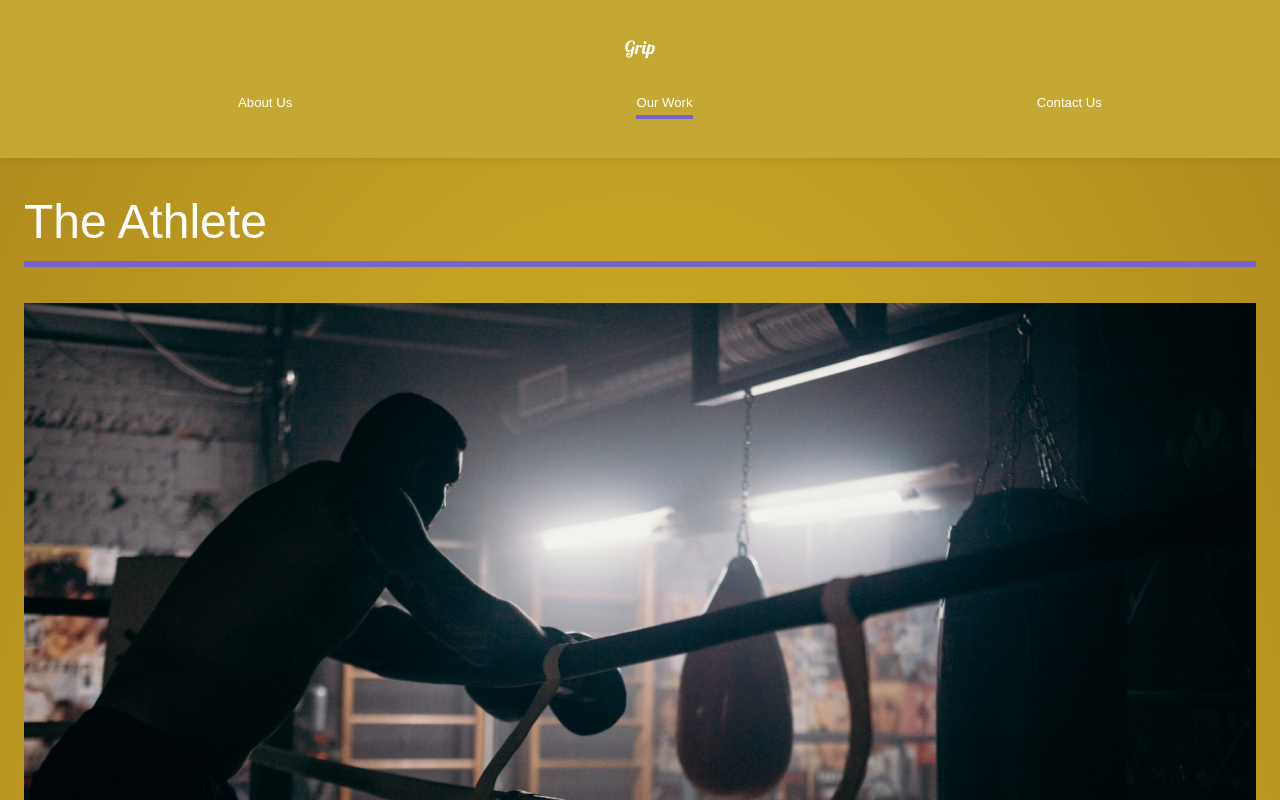
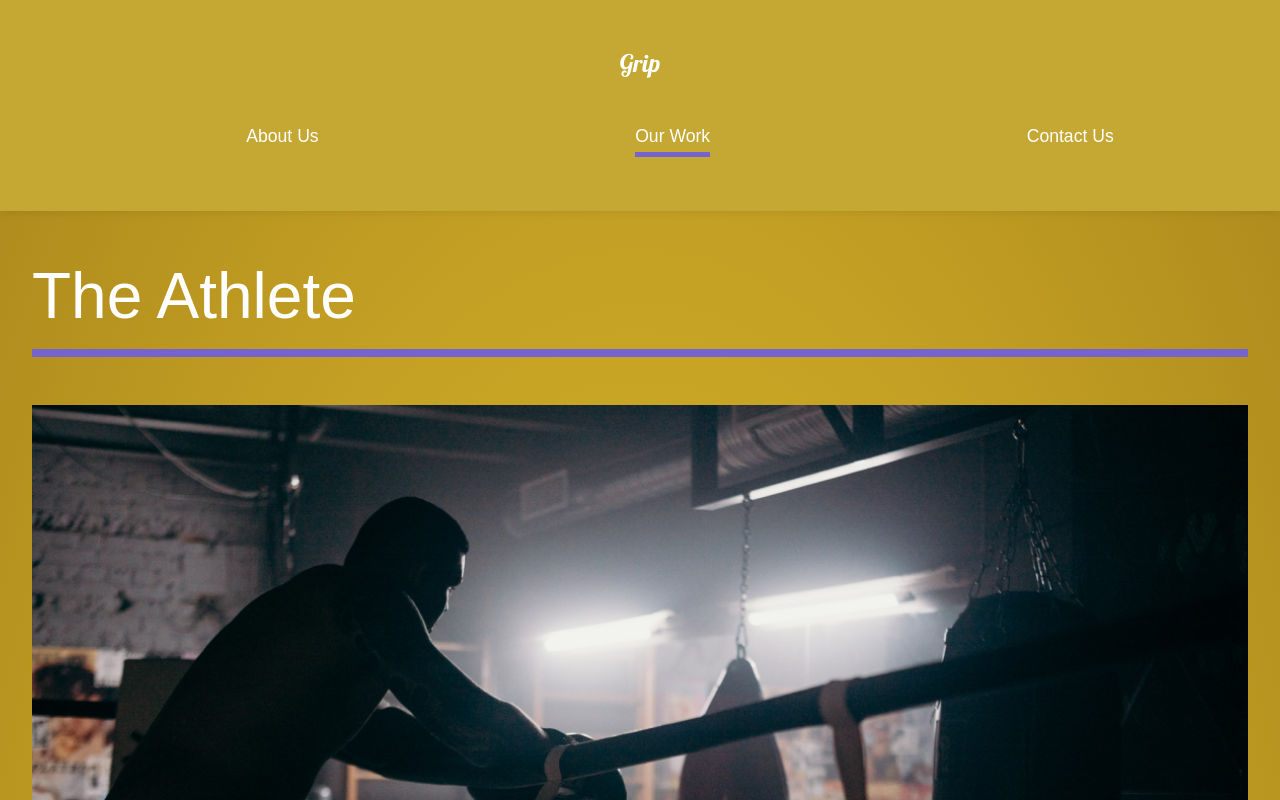
Before and after one commit to urkin-dev/grip, a React (Create React App) app: page /work in a window 1280 px wide. Shown: the top 800 px of the page. Built offline with nearby package versions, Linux system fonts and the light colour scheme.

Commit message:
Fix styles

```diff
--- a/src/components/GlobalStyle.js
+++ b/src/components/GlobalStyle.js
@@ -12,10 +12,9 @@ const GlobalStyle = createGlobalStyle`
         box-sizing: border-box;
     }
 
-    html{
     @media (max-width: 1700px){
         font-size: 75%;
-
+    }
 
     body {
         overflow-x: hidden;
@@ -67,7 +66,7 @@ const GlobalStyle = createGlobalStyle`
 
     span {
         font-weight: bold;
-        color: ${colors.basicPurple}
+        color: ${colors.basicPurple};
     }
 `
 export default GlobalStyle
```
